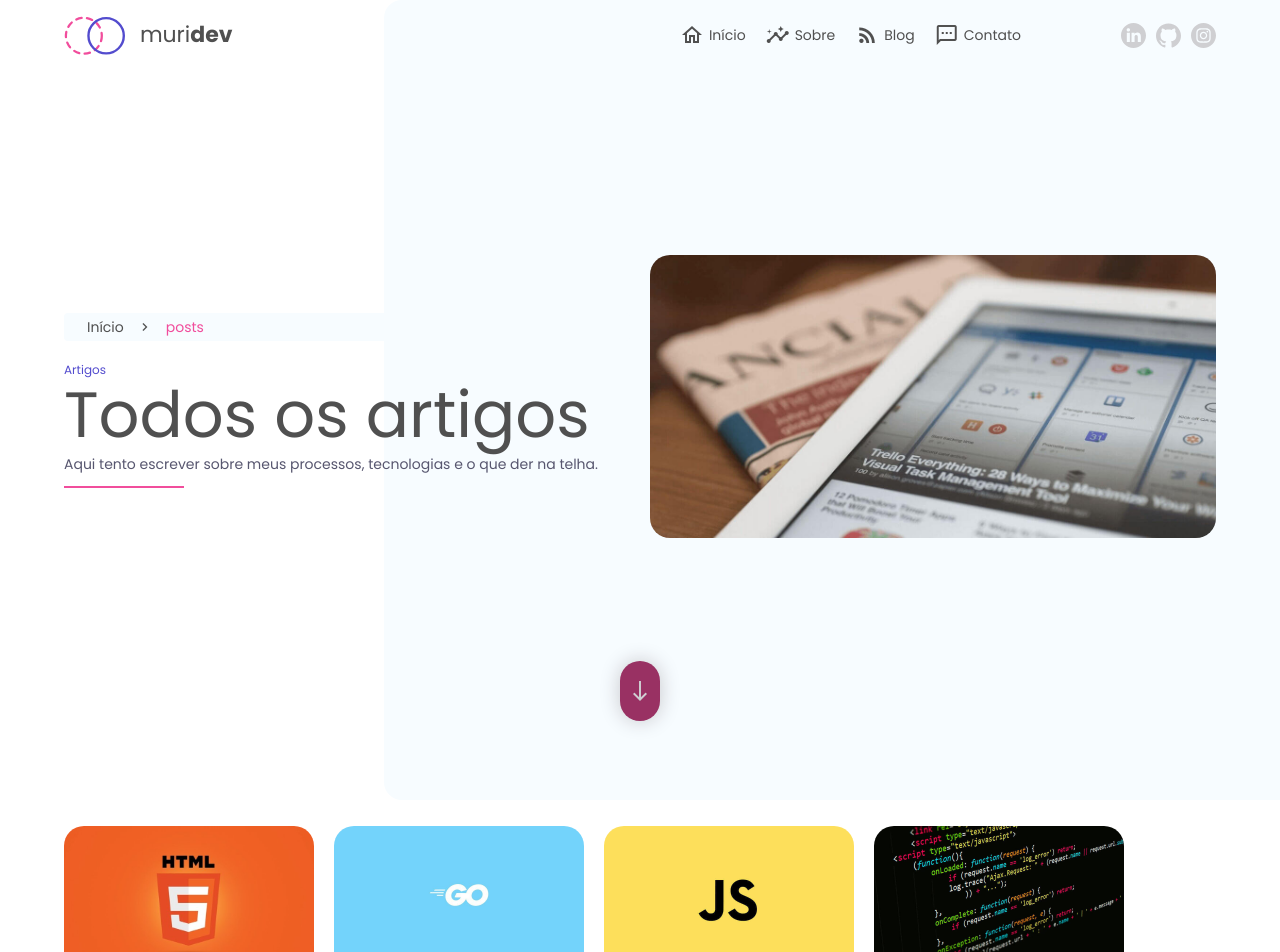
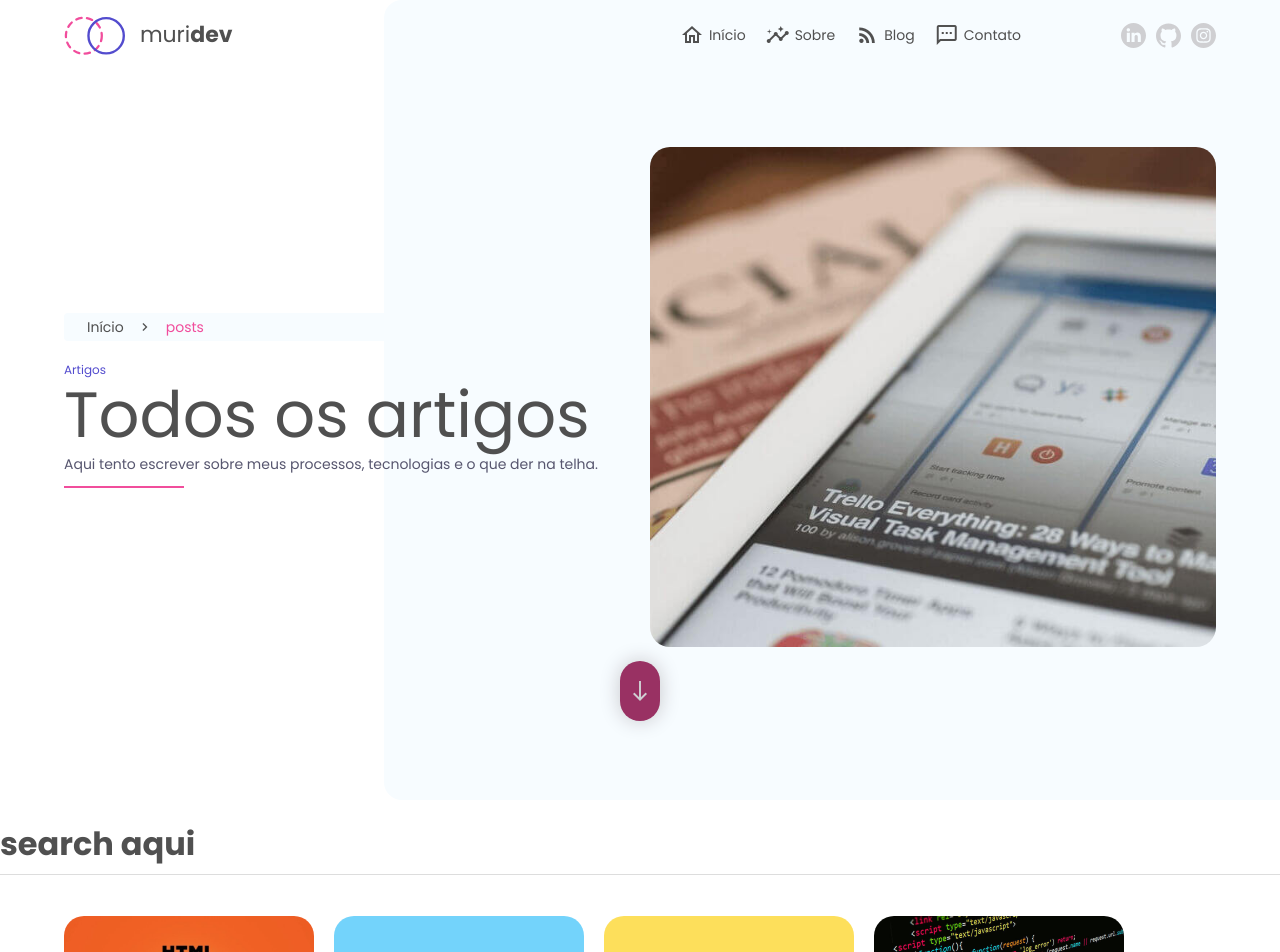
Before and after one commit to murilio/murilio, a Next.js app in the folder packages/web/: page /posts in a window 1280 px wide. Shown: the top 952 px of the page. Built offline with nearby package versions, Linux system fonts and the light colour scheme; no server answers.

Commit message:
update header image

```diff
--- a/packages/web/src/components/Menu/styles.ts
+++ b/packages/web/src/components/Menu/styles.ts
@@ -260,7 +260,10 @@ export const ContainerGeneral = styled.div`
 
       img {
         width: 100%;
+        height: 500px;
+
         border-radius: 20px;
+        object-fit: cover;
       }
 
       @media only screen and (min-width: 768px) {
--- a/packages/web/src/pages/posts/index.tsx
+++ b/packages/web/src/pages/posts/index.tsx
@@ -32,6 +32,7 @@ export default function Posts ({ posts }: PostsProps) {
         img="/icons/default.jpg"
         breadcrumbs={true}
       />
+      <h1>search aqui</h1>
       <Container>
         {posts.map(({ id, date, category, title, description, thumbnail }, index: number) => (
           <Link href={`/posts/${id}`} key={index}>
```
